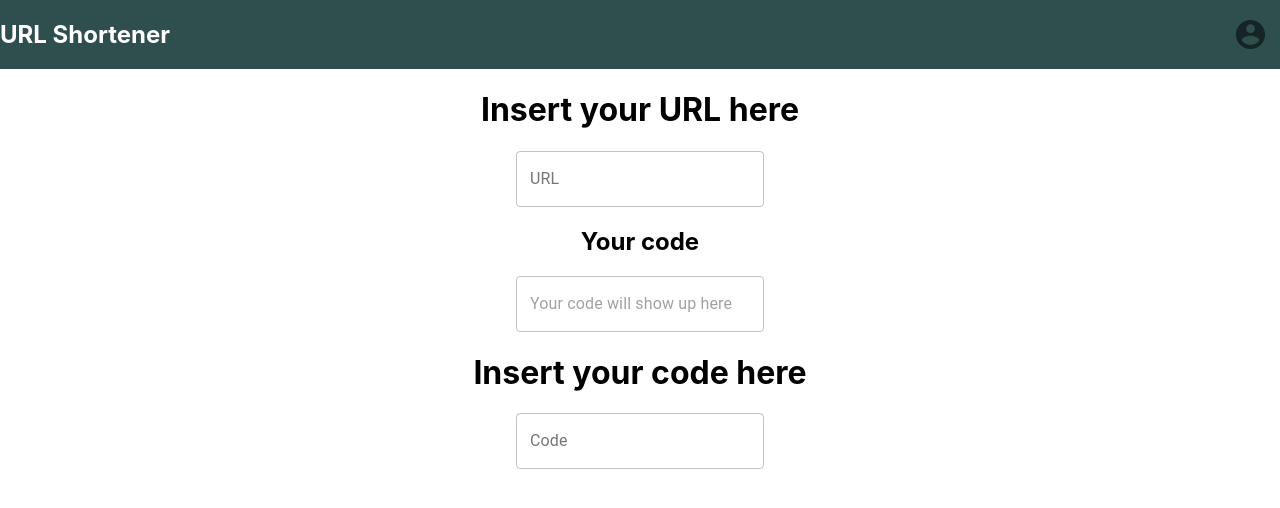
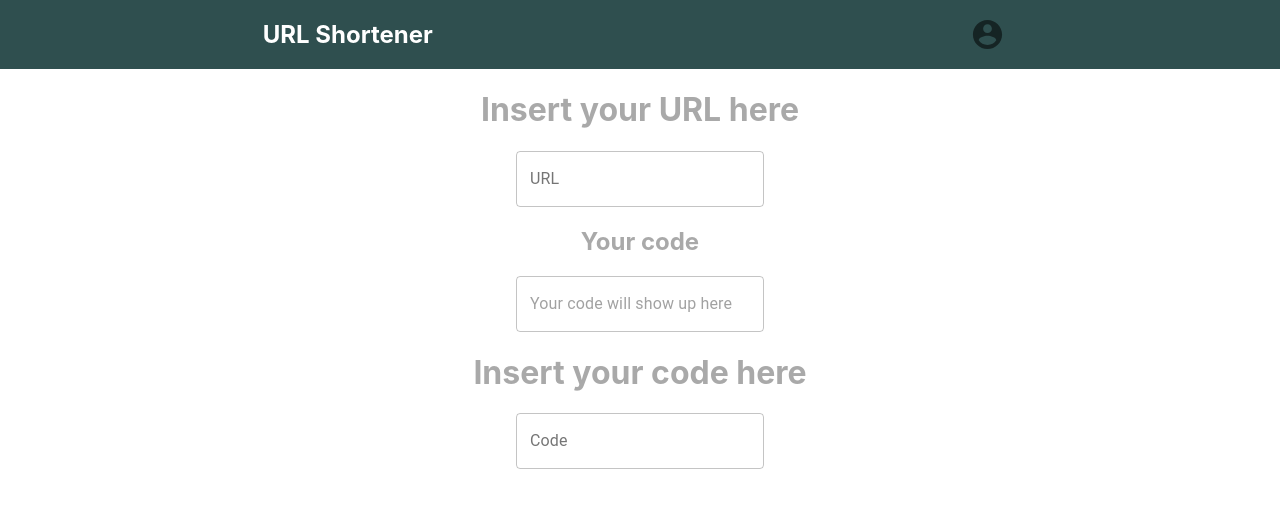
Before and after one commit to CACUCRC/NativoChallengeFE, a React (Create React App) app: page / in a window 1280 px wide. Shown: the top 508 px of the page. Built offline with nearby package versions, Linux system fonts and the light colour scheme.

Commit message:
UI Color scheme

```diff
--- a/src/App.css
+++ b/src/App.css
@@ -1,5 +1,17 @@
 .header {
   background-color: darkslategray;
   height: 5%;
+  width: 100%;
   color: white;
 }
+
+.body {
+  background-color: white;
+  color: darkgray;
+  height: 95%;
+  width: 100%;
+}
+
+.URLinput {
+  width: 75%;
+}
--- a/src/App.js
+++ b/src/App.js
@@ -33,7 +33,7 @@ function App() {
   return (
     <div>
       <header className="header">
-        <Grid container direction="row" justifyContent="space-between" alignItems="center">
+        <Grid container direction="row" justifyContent="space-around" alignItems="center">
           <h2>URL Shortener</h2>
           <IconButton onClick={openMenu}>
             <AccountCircleIcon fontSize="large" />
@@ -57,7 +57,7 @@ function App() {
           </Menu>
         </Grid>
       </header>
-      <body>
+      <body className='body'>
         <Grid container direction="column" justifyContent="space-between" alignItems="center">
           <Grid container direction="column" justifyContent="space-around" alignItems="center">
             <h1>Insert your URL here</h1>
```
